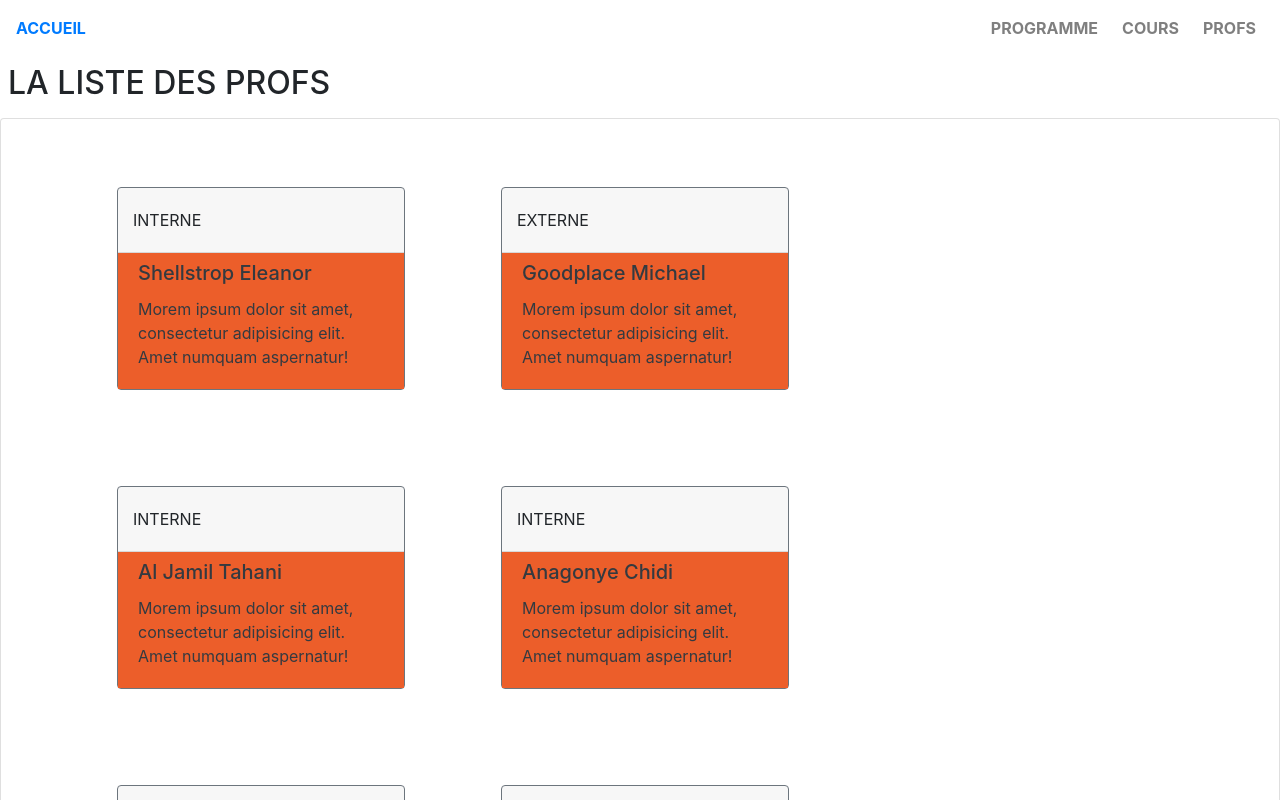
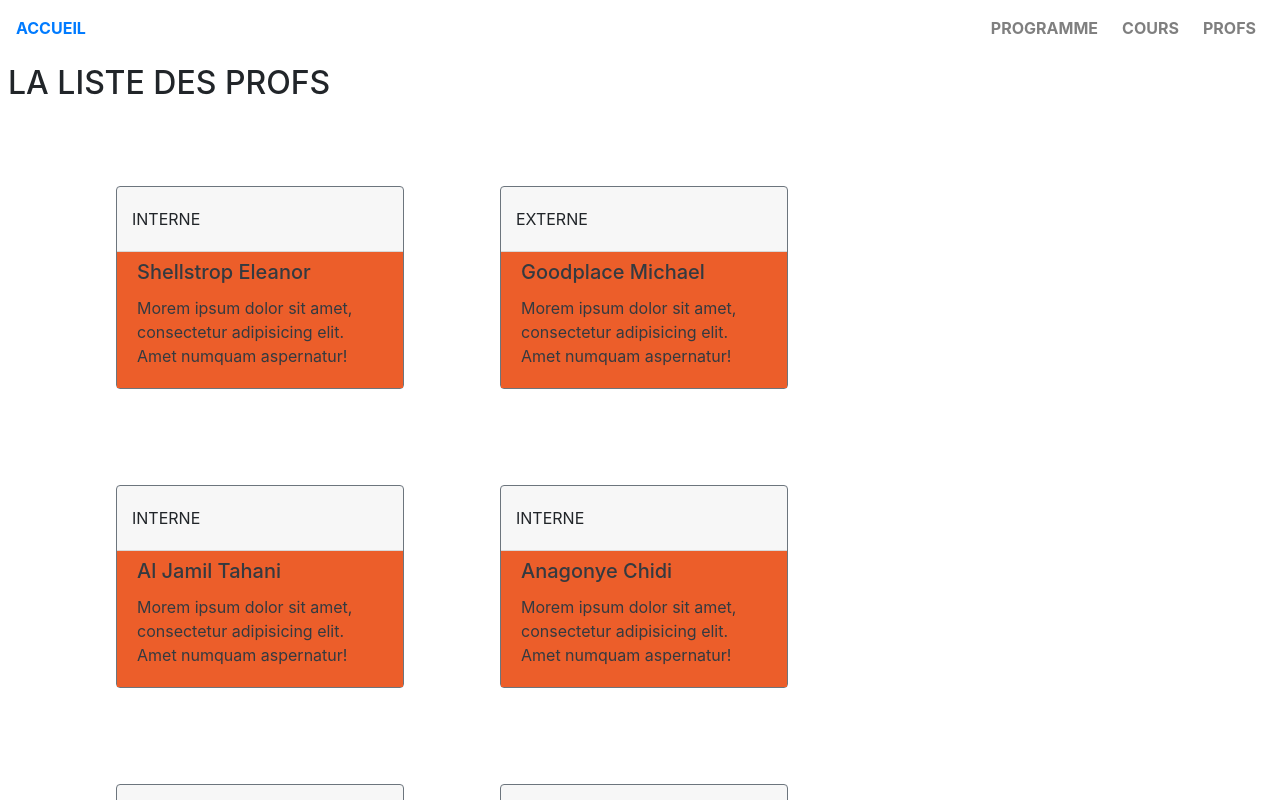
Before and after one commit to DevGaby/miage_web_app, an Angular app: page /professeur in a window 1280 px wide. Shown: the top 800 px of the page. Built offline with nearby package versions, Linux system fonts and the light colour scheme.

Commit message:
refactor
improvement ux card prof

```diff
--- a/src/app/prof/prof.component.html
+++ b/src/app/prof/prof.component.html
@@ -1,6 +1,6 @@
 <div class="container-fluid p-0">
     <div class="title p-2"> <h2 class="text-uppercase"> La liste des profs </h2> </div>
-    <div class="card px-5">
+    <div class="px-5">
         <div class="card-body bg-white d-flex" >
             <div *ngFor='let prof of myProfs' class="card border-secondary m-5" style="width: 18rem;">
                 <div class="card-header d-inline-flex px-0">
```
